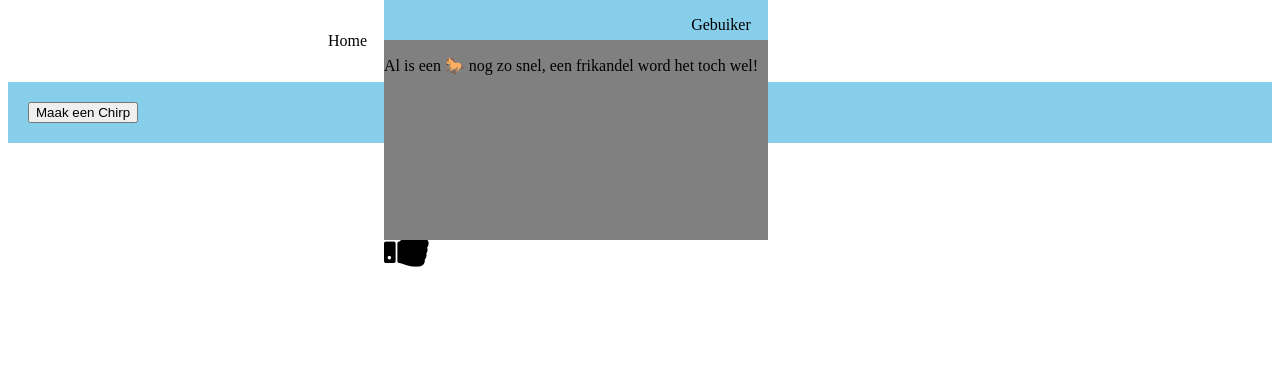
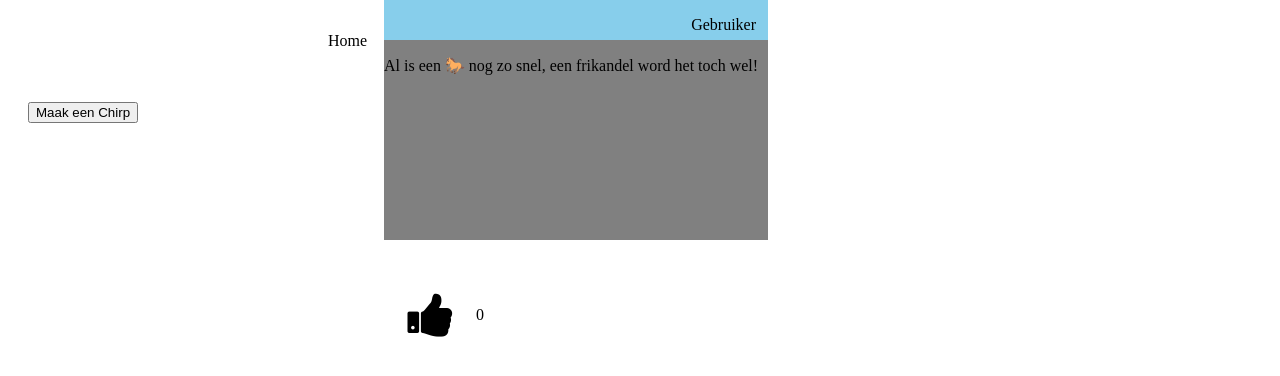
Before and after one commit to vincentIsNietBeschikbaar/Project3, a PHP site: page /HTML/index.html in a window 1280 px wide. Shown: the top 376 px of the page. Run offline with PHP 8.4, Linux system fonts and the light colour scheme.

Commit message:
LIkecounter werkend gemaakt
Nu kan je eindelijk je mening uiten op posts!

```diff
--- a/CSS/style.css
+++ b/CSS/style.css
@@ -93,7 +93,7 @@
 }
 
 .actions {
-  background-color: skyblue;
+
   padding: 20px;
   position: sticky;
   top: 0;
@@ -104,9 +104,17 @@
   cursor: pointer;
   user-select: none;
   position: absolute;
-  inset-block-start: 220px;
+  inset-block-start: 290px;
+  right: -70px;
 }
 
 .fa:hover {
-  color: red;
+  color: deepskyblue;
 }
+
+.like-button{
+position: absolute;
+inset-block-start: 290px;
+right: -100px;
+
+}
--- a/HTML/index.html
+++ b/HTML/index.html
@@ -24,8 +24,12 @@
 
     <nav id="cloneTweet" class="tweet">
         <i onclick="likeTweet(this)" class="fa fa-thumbs-up"></i>
+        <p id="likeButton" class="like-button">
+            <span class="like-counter">0</span>
+          </p>
+
         <nav class="profileBar">
-            <p class="naamInTweet">Gebuiker</p>
+            <p class="naamInTweet">Gebruiker</p>
         </nav>
 
         <nav class="tweetBox">
--- a/JS/LikeTweet.js
+++ b/JS/LikeTweet.js
@@ -1,3 +1,10 @@
-function likeTweet(x) {
-    x.classList.toggle("fa-thumbs-down");
-  }
+var likeButton = document.getElementById("likeButton");
+var likeCount = 0;
+
+function likeTweet() {
+  likeButton.classList.toggle("liked");
+  likeCount += likeButton.classList.contains("liked") ? 1 : -1;
+
+  var likeCounterElement = document.querySelector(".like-counter");
+  likeCounterElement.textContent = likeCount;
+}
```
